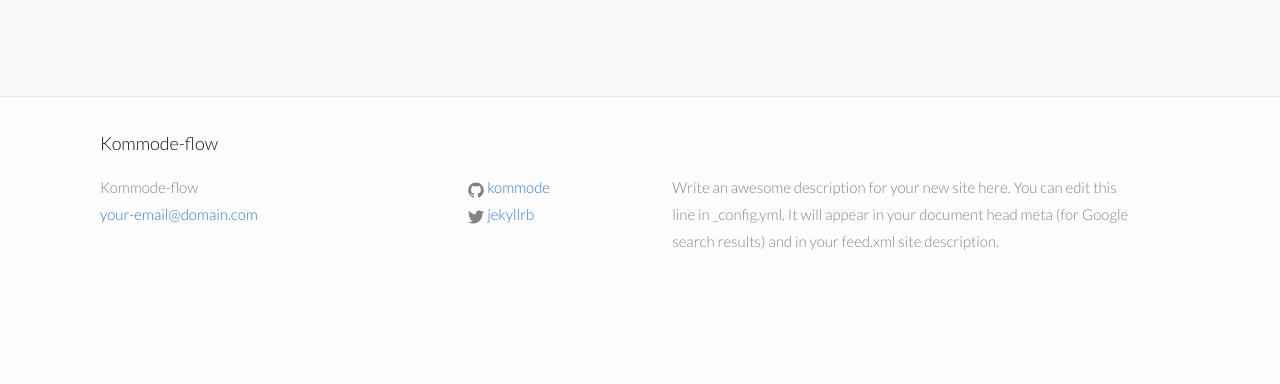
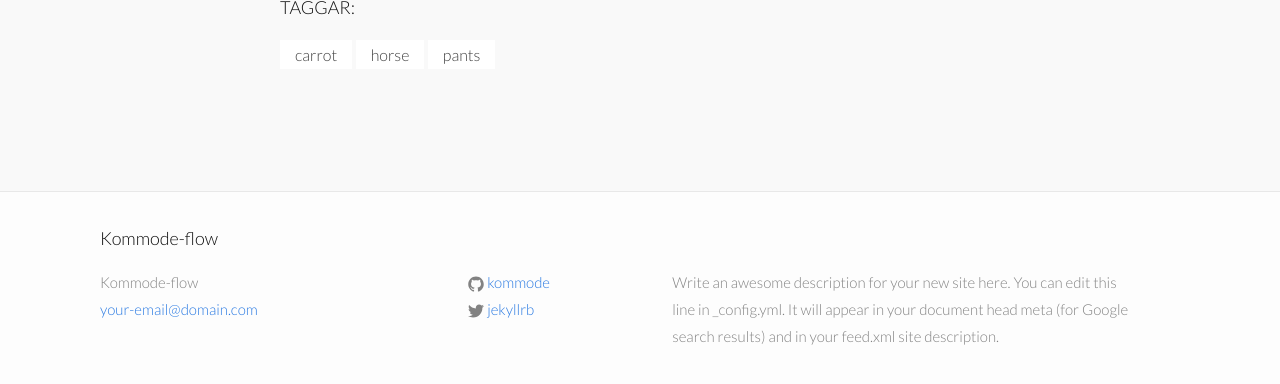
Before and after one commit to ericaliljeblad/kommode-flow, a Jekyll site: the page built from _posts/2014-08-23-grid-system.markdown, in a window 1280 px wide, cut to the strip 1626-2036 px from the top of the page. Shown: the top 384 px of the strip. Built offline with Jekyll 4.4.1, drawn with Linux system fonts in a browser that asks for light colours; before the commit the page ends 1941 px from its top, so only the background shows below that.

Commit message:
post tags implemented

```diff
--- a/_layouts/post.html
+++ b/_layouts/post.html
@@ -11,6 +11,15 @@ layout: default
   	<article class="post-content">
 		{{ content }}
 
+		<p>TAGGAR:</p>
+		<ul class="tags">
+			{% for tag in page.tags %}
+				<li class="tag">
+					<a href="{{ tag.link }}">{{ tag }}</a>
+				</li>
+			{% endfor %}
+		</ul>
+
 	</article>
 
 </div>
--- a/_posts/1973-04-01-i-have-an-idea.markdown
+++ b/_posts/1973-04-01-i-have-an-idea.markdown
@@ -3,6 +3,7 @@ layout: page
 title:  "I hate horses"
 date:   1973-04-01 16:29:20
 categories: horse-death
+tags: pants
 ---
 I am a Norwegian man.
 
--- a/_posts/2014-08-23-grid-system.markdown
+++ b/_posts/2014-08-23-grid-system.markdown
@@ -3,6 +3,7 @@ layout: post
 title:  "confession: i have a tiny horse face embedded in my original face"
 date:   2014-08-23 10:56:00
 categories: grid-system
+tags: carrot horse pants
 ---
 
 Wafer brownie fruitcake sweet roll soufflé jelly. Pie danish macaroon donut. Tiramisu sweet marzipan gingerbread. Croissant dessert liquorice jujubes. Liquorice biscuit muffin. Bonbon lemon drops cotton candy. Icing powder fruitcake marshmallow pastry apple pie carrot cake powder fruitcake. Biscuit cupcake chocolate dragée caramels. Cookie marshmallow jelly. Chocolate caramels pudding. Tart caramels marzipan chocolate. Marzipan biscuit pastry wafer macaroon. Unerdwear.com toffee jelly beans oat cake muffin croissant soufflé.
--- a/_sass/_layout.scss
+++ b/_sass/_layout.scss
@@ -221,39 +221,6 @@
     font-size: 20px;
 }
 
-.post-list {
-    margin-left: 0;
-    list-style: none;
-
-    > li {
-        margin-bottom: $spacing-unit;
-    }
-
-    .post-meta {
-        font-size: 18px;
-    }
-
-    li {
-        @extend .col;
-        @extend .col-1-2;
-        padding: $spacing-unit*2;
-        background-color: #fff;
-        display: inline-block;
-        vertical-align: top;
-        height: 400px;
-    }
-
-    li:nth-child(1) {
-        @extend .col-1-1;
-    }
-}
-
-.post-meta {
-    font-size: 26px;//$small-font-size;
-    color: $grey-color;
-
-}
-
 /**
  * Posts
  */
@@ -283,6 +250,63 @@
     @extend .post-title;
     font-size: 30px;
     display: block;
+    color: $text-color;
+
+    &:hover {
+        text-decoration: none;
+    }
+}
+
+.post-list {
+    margin-left: 0;
+    list-style: none;
+
+    > li {
+        margin-bottom: $spacing-unit;
+    }
+
+    .post-meta {
+        font-size: 18px;
+    }
+
+    li {
+        @extend .col;
+        @extend .col-1-2;
+        position: relative;
+        padding: $spacing-unit*2;
+        border-bottom: solid $spacing-unit*2 #fff;
+        overflow: hidden;
+        //overflow: hidden;
+        background-color: #fff;
+        display: inline-block;
+        vertical-align: top;
+        height: 400px;
+    }
+
+    .read-more {
+        position: absolute;
+        bottom: 0; left: 0;
+        width: 100%;
+        text-align: center;
+        margin: 0; padding: 30px 0;
+
+        /* "transparent" only works here because == rgba(0,0,0,0) */
+        background-image: -webkit-gradient(linear,left top,left bottom,color-stop(0, transparent),color-stop(1, #fff));
+        background-image: -webkit-linear-gradient(top, transparent, #fff);
+        background-image: -moz-linear-gradient(top, transparent, #fff);
+        background-image: -ms-linear-gradient(top, transparent, #fff);
+        background-image: -o-linear-gradient(top, transparent, #fff);
+    }
+
+    li:nth-child(1) {
+        @extend .col-1-1;
+    }
+}
+
+.post-meta {
+    font-size: 26px;//$small-font-size;
+    color: $grey-color;
+
 }
 
 .post-content {
@@ -317,6 +341,30 @@
     }
 }
 
+.tags {
+    list-style: none;
+    padding: none;
+    margin: 0;
+
+    .tag {
+        display: inline-block;
+
+        a {
+            padding: 5px 15px;
+            background-color: #fff;
+            color: $grey-color-dark;
+            font-size: 16px;
+            transition: all 0.1s ease;
+
+            &:hover {
+                background-color: $grey-color-light;
+                color: #fff;
+                text-decoration: none;
+            }
+        }
+    }
+}
+
 /**
  * Code
  */
--- a/index.html
+++ b/index.html
@@ -17,10 +17,11 @@ layout: default
         {{ post.date | date: "%b %d, %Y" }}
         </span>
         {{ post.excerpt }}
+        <p class="read-more"></p>
       </li>
     {% endfor %}
   </ul>
 
-  <p class="rss-subscribe">subscribe <a href="{{ "/feed.xml" | prepend: site.baseurl }}">via RSS</a></p>
+  <!-- <p class="rss-subscribe">subscribe <a href="{{ "/feed.xml" | prepend: site.baseurl }}">via RSS</a></p> -->
 
 </div>
```
